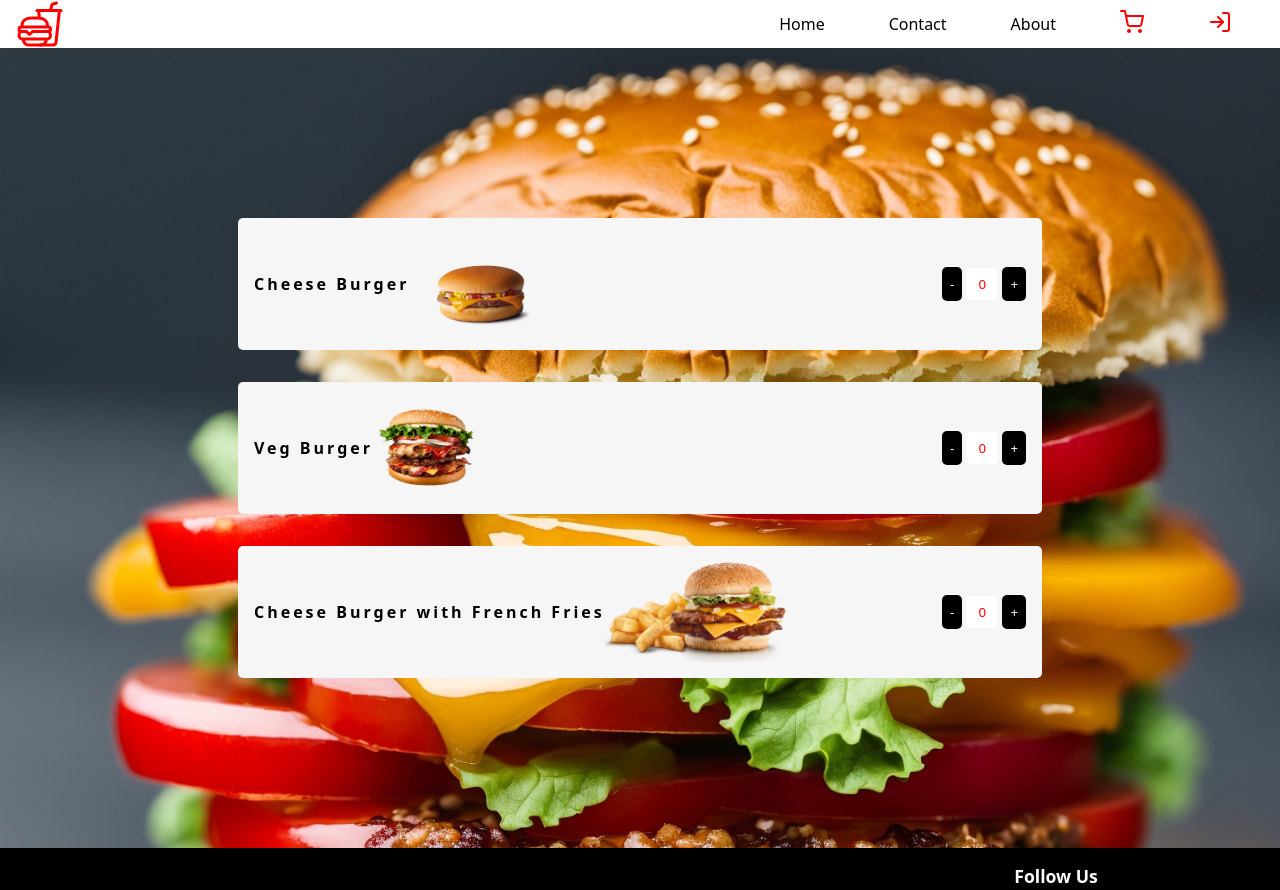
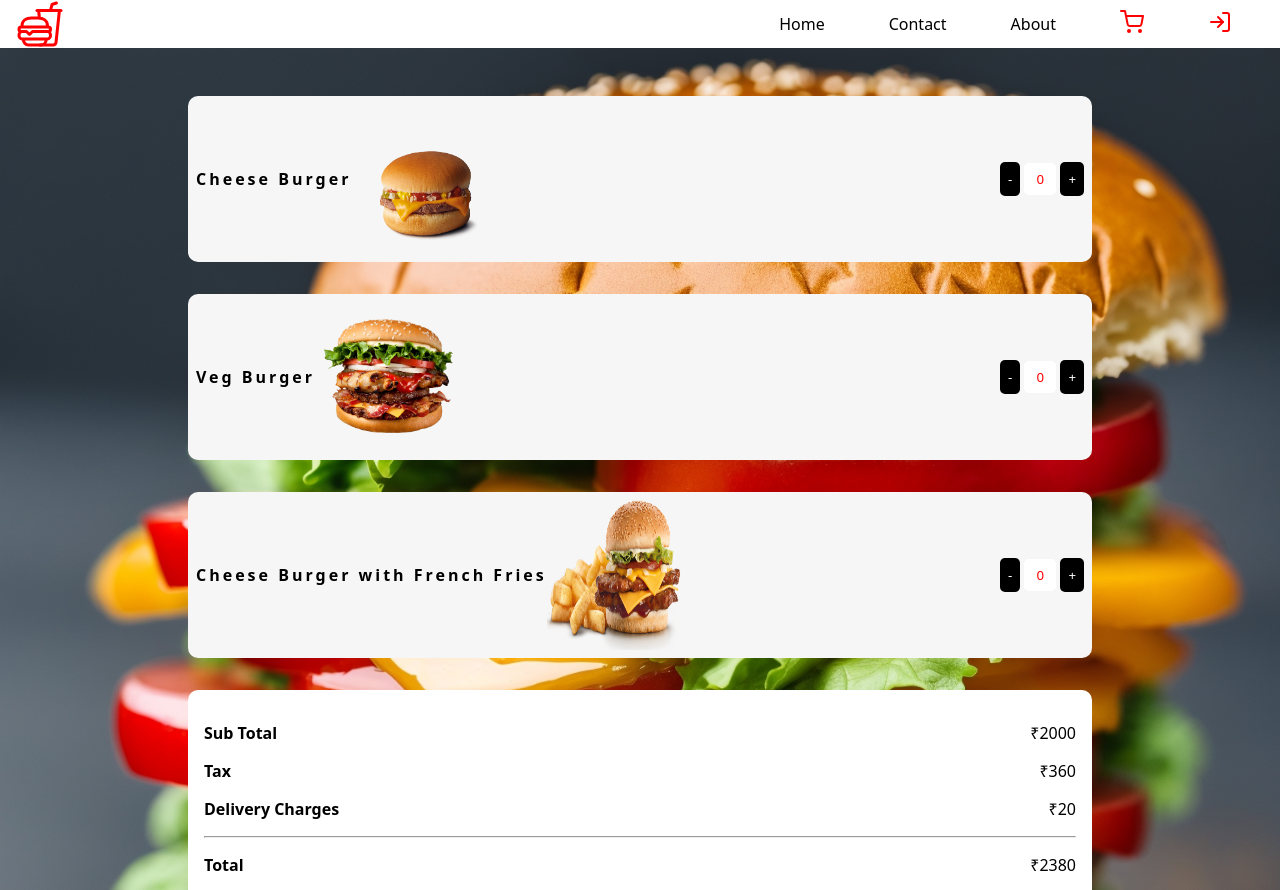
Before and after one commit to Vipinchaudhary31122002/BurgerX, a React (Create React App) app in the folder frontend/: page /cart in a window 1280 px wide. Shown: the top 890 px of the page. Built offline with nearby package versions, Linux system fonts and the light colour scheme.

Commit message:
video completed upto 2:03 and i have to work on shipping page

```diff
--- a/frontend/src/components/Cart/Cart.jsx
+++ b/frontend/src/components/Cart/Cart.jsx
@@ -1,4 +1,5 @@
 import React from 'react';
+import { Link } from 'react-router-dom';
 import burger1 from "../../assets/burger1.png";
 import burger2 from "../../assets/burger2.png";
 import burger3 from "../../assets/burger3.png";
@@ -37,14 +38,34 @@
                     title={"Veg Burger"}
                     img={burger2}
                     value={0}
-                    increment={() => increment(1)}
-                    decrement={() => decrement(1)} />
+                    increment={() => increment(3)}
+                    decrement={() => decrement(2)} />
                 <CartItem
                     title={"Cheese Burger with French Fries"}
                     img={burger3}
                     value={0}
-                    increment={() => increment(1)}
-                    decrement={() => decrement(1)} />
+                    increment={() => increment(3)}
+                    decrement={() => decrement(3)} />
+                <article>
+                    <div>
+                        <h4>Sub Total</h4>
+                        <p>₹{2000}</p>
+                    </div>
+                    <div>
+                        <h4>Tax</h4>
+                        <p>₹{2000 * 0.18}</p>
+                    </div>
+                    <div>
+                        <h4>Delivery Charges</h4>
+                        <p>₹{20}</p>
+                    </div>
+                    <hr />
+                    <div>
+                        <h4>Total </h4>
+                        <p>₹{2000 + 2000 * 0.18 + 20}</p>
+                    </div>
+                    <Link to="/shipping">Checkout</Link>
+                </article>
             </main>
         </section>
     )
--- a/frontend/src/styles/cart.scss
+++ b/frontend/src/styles/cart.scss
@@ -3,16 +3,38 @@
   background-repeat: no-repeat;
   background-size: cover;
   width: 100%;
-  height: 100vh;
-
+  height: 100%;
   > main {
     height: 100%;
-    max-width: 900px;
+    max-width: 1000px;
     margin: auto;
     display: flex;
     flex-direction: column;
     padding: 2rem;
     justify-content: center;
+    align-items: stretch;
+    > article{
+      padding: 1rem;
+      margin: 1rem;
+      border-radius: 10px;
+      color: black;
+      background-color: white;
+      > div{
+        display: flex;
+        justify-content: space-between;
+        margin: 1rem 0;
+      }
+      > a{
+        float: right;
+        background-color: red;
+        color: white;
+        padding: 0.5rem 1rem;
+        border-radius: 5px;
+        text-align: center;
+        cursor: pointer;
+
+      }
+    }
   }
 }
 
@@ -22,22 +44,19 @@
   display: flex;
   align-items: center;
   justify-content: space-between;
-  padding: 1rem;
-  border-radius: 5px;
-
+  padding: 0.5rem;
+  border-radius: 10px;
   > div {
     display: flex;
     align-items: center;
-
     > h4 {
       font-weight: bolder;
       letter-spacing: 3px;
     }
-
     > img {
-      height: 100px;
+      height: 150px;
+      width: 150px;
     }
-
     > input {
       text-align: center;
       width: 2rem;
@@ -48,14 +67,12 @@
       outline: none;
       border-radius: 5px;
       color: red;
-
       &::-webkit-outer-spin-button,
       &::-webkit-inner-spin-button {
         -webkit-appearance: none;
         margin: 0%;
       }
     }
-
     > button {
       cursor: pointer;
       border: none;
@@ -66,3 +83,12 @@
     }
   }
 }
+
+@media screen and (max-width=600px) {
+  .cart > main > article > a{
+    float: none;
+    display: block;
+    width: 100%;
+
+  }
+}
```
